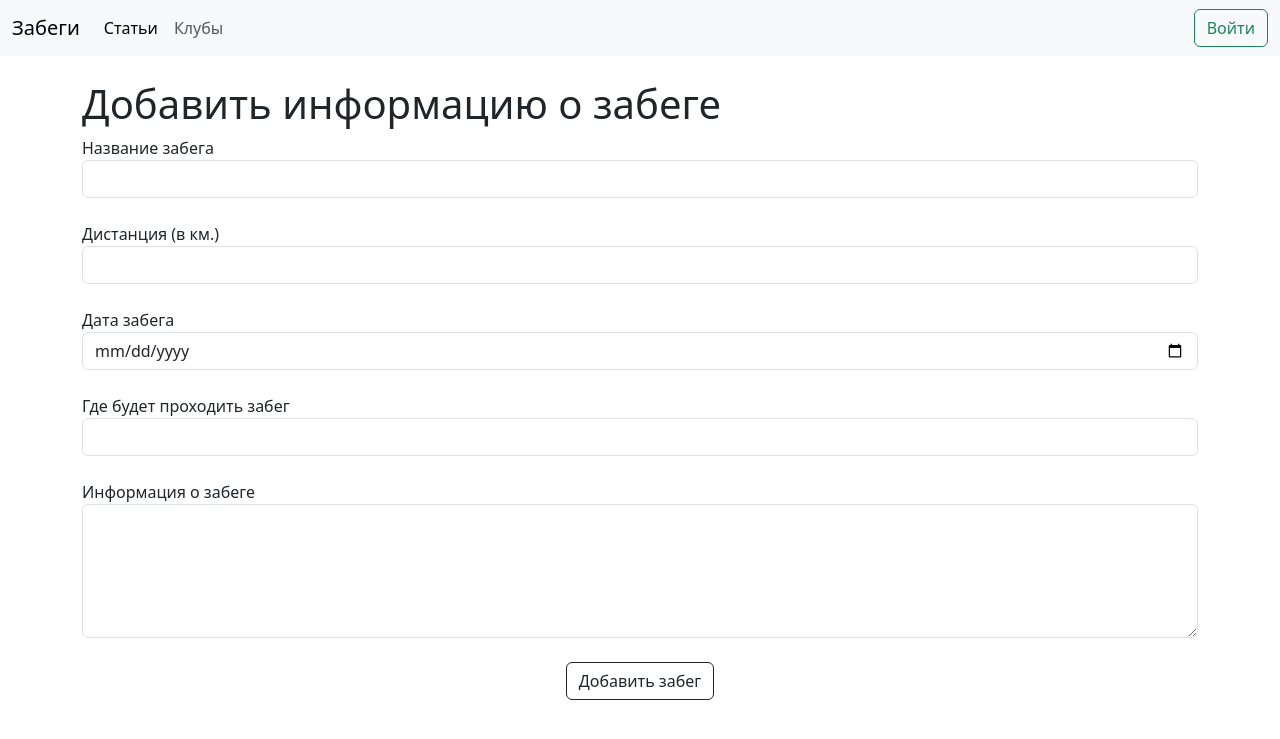
After one commit to enkeow/run_projects, a Flask app: page /add_race in a window 1280 px wide. The commit adds this page. Shown: the top 739 px of the page. Run offline with Flask 3, Linux system fonts and the light colour scheme.

Commit message:
+ add_race, races

```diff
--- a/app.py
+++ b/app.py
@@ -14,14 +14,14 @@ from flask_wtf import FlaskForm
 from wtforms import StringField, TextAreaField
 from wtforms.validators import DataRequired
 
-from forms import LoginForm
+from forms import LoginForm, RaceForm
 
 app = Flask(__name__)
 app.config['SQLALCHEMY_DATABASE_URI'] = 'postgresql://postgres:Konako325@localhost:5432/postgres'
 db.init_app(app)
 migrate = Migrate(app, db)
 
-from model import Article_run
+from model import Article_run, Race
 app.secret_key = 'dovlatov-chemodan'
 
 
@@ -30,7 +30,7 @@ def main_page():
     return render_template("main_page.html")
 
 
-@app.route("/add_article", methods=["POST", "GET"])
+@app.route("/add_article", methods=["GET", "POST"])
 def add_article():
     form = LoginForm()
     if request.method == "GET":
@@ -67,5 +67,33 @@ def club_run():
     return render_template('Club_run.html', club=club)
 
 
+@app.route('/add_race', methods=['POST', 'GET'])
+def add_race():
+    form = RaceForm()
+    if request.method == 'GET':
+        return render_template('add_race.html', form=form)
+    elif request.method == 'POST':
+        if form.validate_on_submit():
+            race = Race(name=form.name.data,
+                        distance=form.distance.data,
+                        date=form.date.data,
+                        location=form.location.data,
+                        info=form.info.data)
+            db.session.add(race)
+            db.session.commit()
+            flash('Забег успешно добавлен!')
+            return redirect(url_for('main_page'))
+        else:
+            return render_template('add_race.html', form=form)
+
+
+
+
+@app.route('/races/')
+def races_page():
+    races = Race.query.order_by(Race.id.desc()).all()
+    return render_template('races_page.html', races=races)
+
+
 if __name__ == "__main__":
     app.run(debug=True)
--- a/forms.py
+++ b/forms.py
@@ -1,5 +1,5 @@
 from flask_wtf import FlaskForm
-from wtforms import StringField, TextAreaField, SubmitField
+from wtforms import StringField, TextAreaField, SubmitField, IntegerField, DateField, FloatField
 from wtforms.validators import DataRequired
 
 
@@ -15,3 +15,36 @@ class LoginForm(FlaskForm):
         render_kw={"class": "form-control text", "rows": 5}
     )
     submit = SubmitField('Отправить', render_kw={"class": "btn btn-primary"})
+
+class RaceForm(FlaskForm):
+    name = StringField(
+        'Название забега',
+        validators=[DataRequired()],
+        render_kw={"class": "form-control"}
+
+    )
+    distance = FloatField(
+        'Дистанция (в км.)',
+        validators=[DataRequired()],
+        render_kw={"class": "form-control"}
+
+    )
+    date = DateField(
+        'Дата забега',
+        format='%Y-%m-%d',
+        validators=[DataRequired()],
+        render_kw={"class": "form-control"}
+    )
+    location = StringField(
+        'Где будет проходить забег',
+        validators=[DataRequired()],
+        render_kw={"class": "form-control"}
+    )
+    info = TextAreaField(
+        'Информация о забеге',
+        validators=[DataRequired()],
+        render_kw={"class": "form-control", "rows": 5}
+    )
+    submit = SubmitField(
+        'Добавить забег', render_kw={"class": "btn btn-primary"}
+    )
--- /dev/null
+++ b/templates/add_race.html
@@ -0,0 +1,30 @@
+{% extends 'main.html' %}
+
+{% block content %}
+<h1>Добавить информацию о забеге</h1>
+<div class="row">
+    <div class="col-sm">
+        <form action="" method="post">
+            {{ form.csrf_token }}
+            {{ form.name.label }}<br>
+            {{ form.name(class="form-control") }}
+            <br>
+            {{ form.distance.label }}<br>
+            {{ form.distance(class="form-control") }}
+            <br>
+            {{ form.date.label }}<br>
+            {{ form.date(class="form-control") }}
+            <br>
+            {{ form.location.label }}<br>
+            {{ form.location(class="form-control") }}
+            <br>
+            {{ form.info.label }}<br>
+            {{ form.info(class="form-control") }}
+            <br>
+            <div class="d-flex justify-content-center">
+                <button type="submit" class="btn btn-outline-dark">{{ form.submit.label }}</button>
+            </div>
+        </form>
+    </div>
+</div>
+{% endblock %}
--- a/templates/main_page.html
+++ b/templates/main_page.html
@@ -5,7 +5,10 @@
 <div class="container">
     <img src="https://wnmarathon.runc.run/uploads/page_card_photos/WhiteNights_Photo_04.jpg" alt="Изображение бега">
     <div class="container-text">
-      <button class="btn btn-outline-secondary">Найти забег</button>
+      <a href="{{ url_for('races_page') }}">
+        <button class="btn btn-outline-secondary">Найти забег</button>
+    </a>
+
     </div>
   </div>
   <div class="container text-container mb-5">
```
Also changed, not shown: templates/races_page.html (added, +24 -0 lines).
